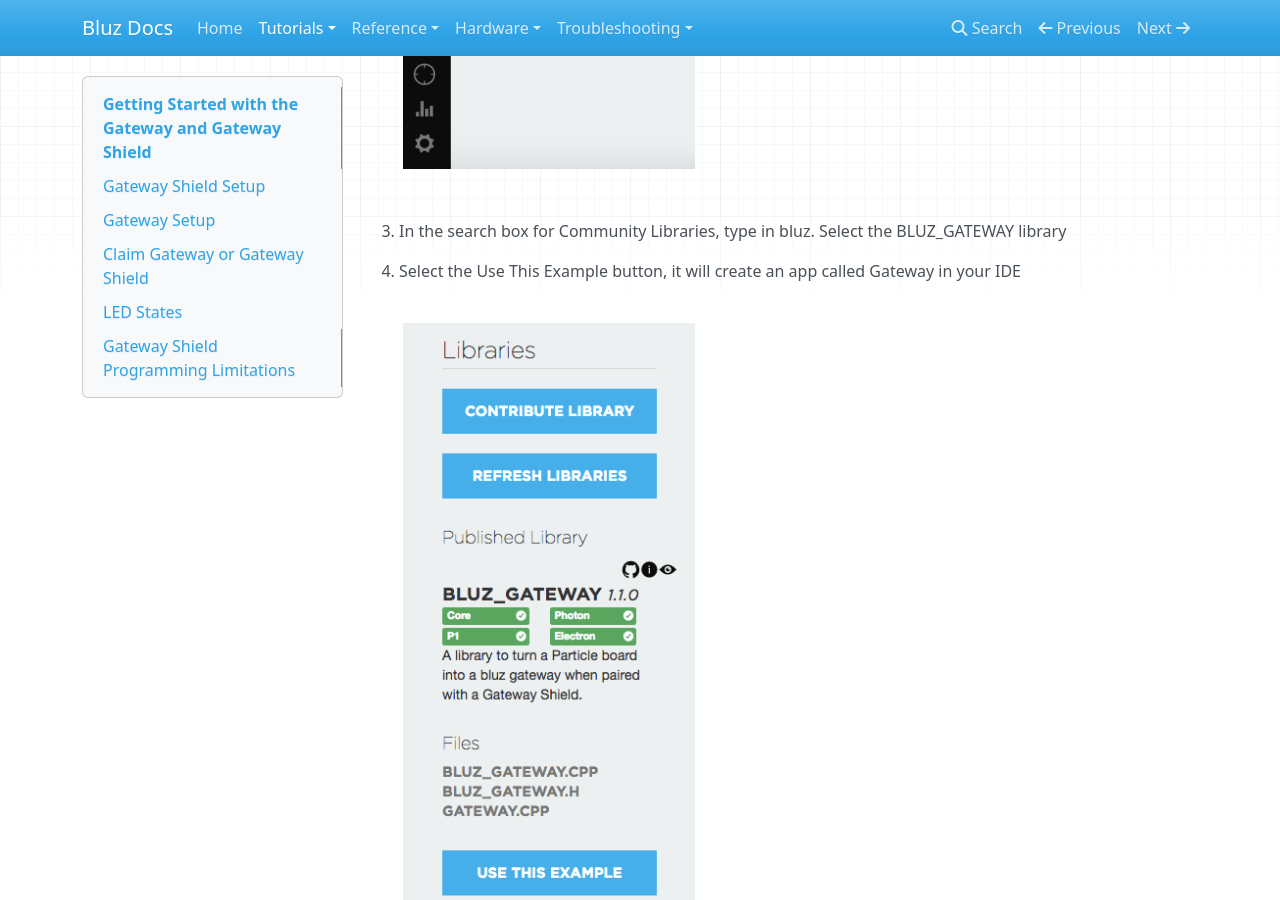
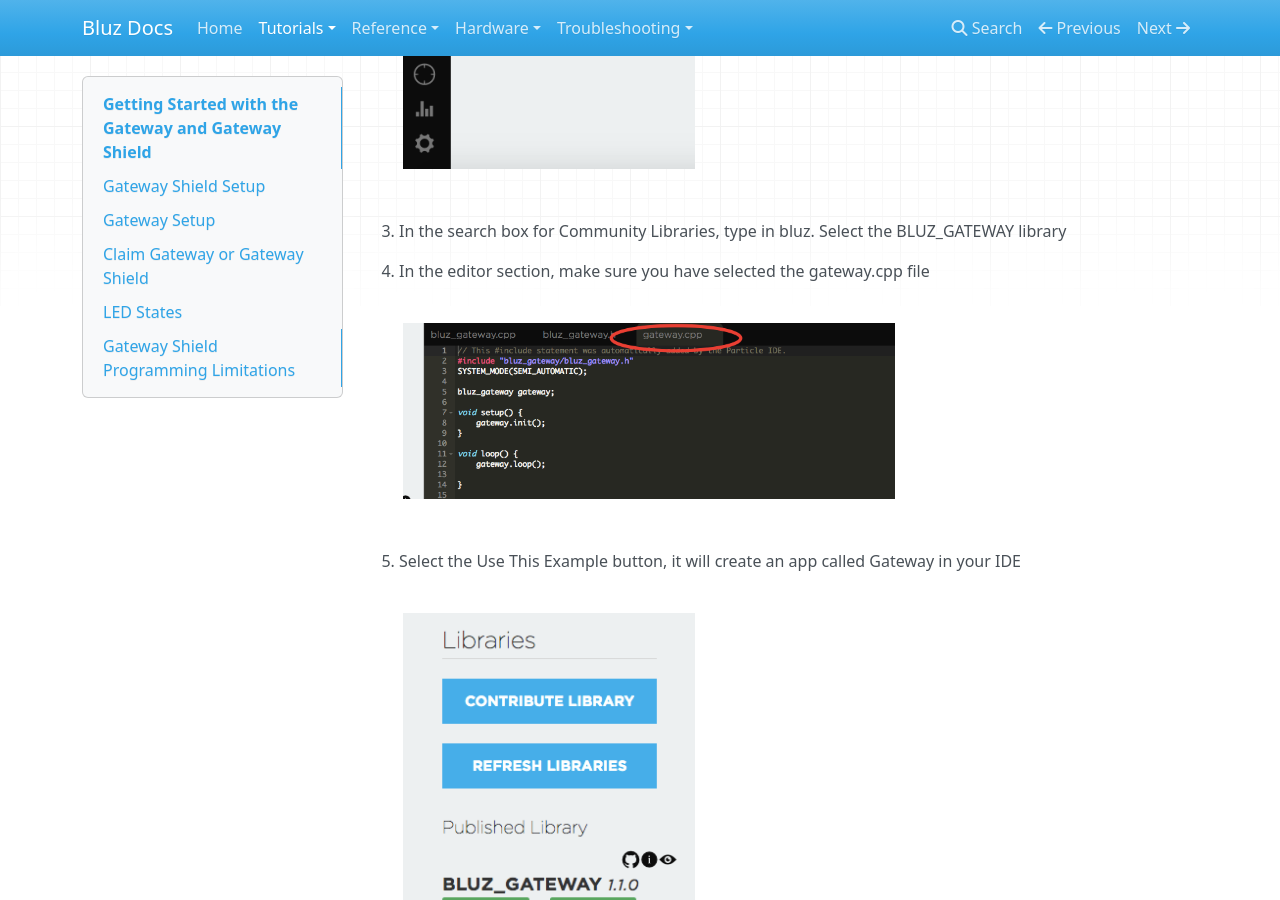
Before and after one commit to bluzDK/bluz-docs, an MkDocs documentation site: the page built from docs/tutorials/gateway_getting_started.md, in a window 1280 px wide and 900 px high, scrolled down 1664 px. Built offline with MkDocs 1.6.1, drawn with Linux system fonts in a browser that asks for light colours; nearby versions of some CDN libraries; old or Windows-style settings are respelled for this version of MkDocs.

Commit message:
make the documentation clearer around selecting the gateway library

```diff
--- a/docs/tutorials/gateway_getting_started.md
+++ b/docs/tutorials/gateway_getting_started.md
@@ -35,6 +35,10 @@ Gateway Shield setup involves programming the Particle device and pairing it wit
     ![logo](/img/ide_libraries.png)
 
 3. In the search box for Community Libraries, type in bluz. Select the BLUZ_GATEWAY library
+4. In the editor section, make sure you have selected the gateway.cpp file
+
+    ![hero](/img/ide_example.png)
+
 4. Select the Use This Example button, it will create an app called Gateway in your IDE
 
     ![logo](/img/ide_use.png)
```
Also changed, not shown: docs/img/ide_example.png (added).
